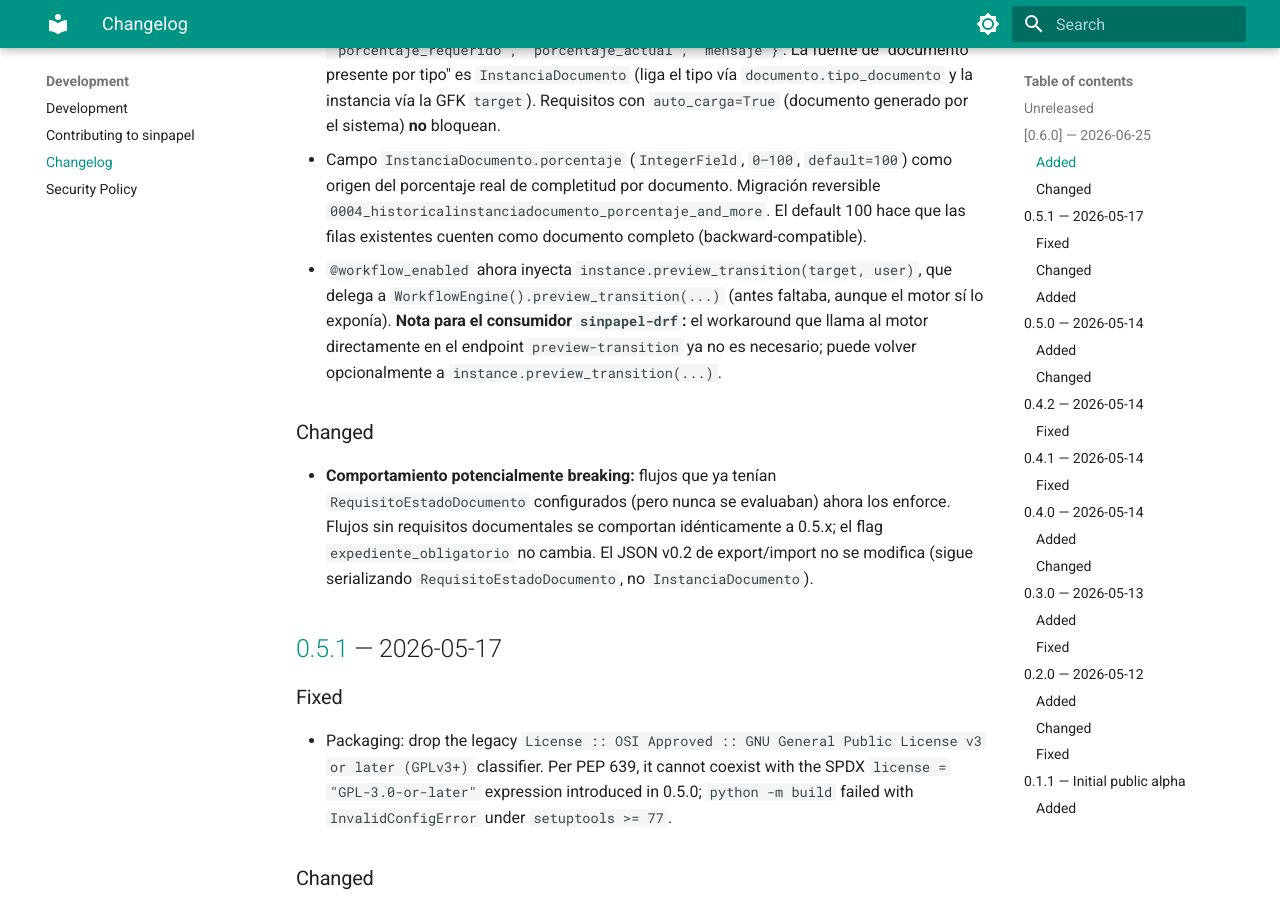
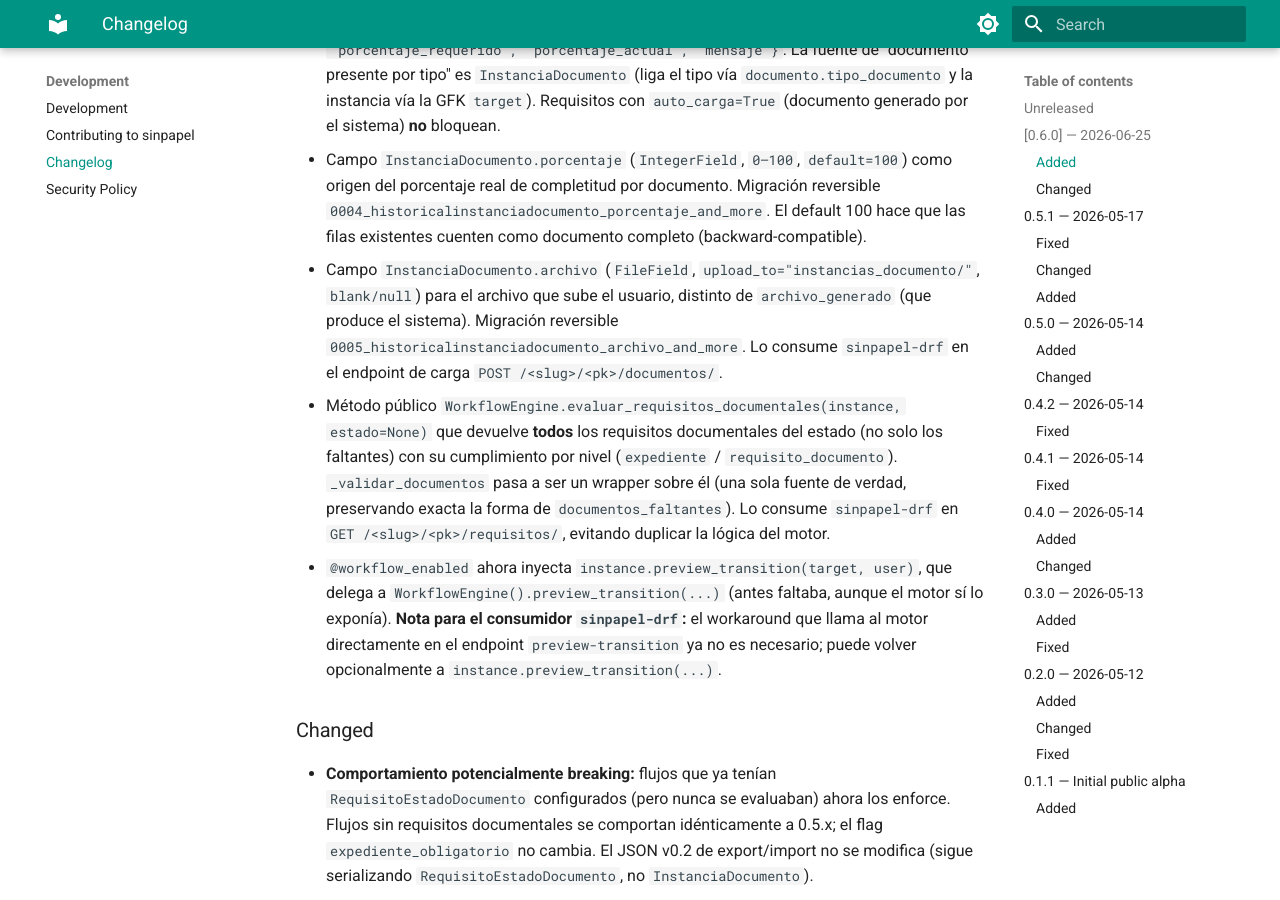
Before and after one commit to aprendomx/sinpapel, an MkDocs documentation site: the page built from docs/development/changelog.md, in a window 1280 px wide and 900 px high, scrolled down 675 px. Built offline with MkDocs 1.6.1 and Material for MkDocs 9.7.7, drawn with Linux system fonts in a browser that asks for light colours.

Commit message:
docs: changelog 0.6.0 — campo archivo + evaluar_requisitos_documentales

```diff
--- a/docs/development/changelog.md
+++ b/docs/development/changelog.md
@@ -28,6 +28,17 @@ and this project adheres to [Semantic Versioning](https://semver.org/spec/v2.0.0
   reversible `0004_historicalinstanciadocumento_porcentaje_and_more`. El default
   100 hace que las filas existentes cuenten como documento completo
   (backward-compatible).
+- Campo `InstanciaDocumento.archivo` (`FileField`, `upload_to="instancias_documento/"`,
+  `blank/null`) para el archivo que sube el usuario, distinto de `archivo_generado`
+  (que produce el sistema). Migración reversible
+  `0005_historicalinstanciadocumento_archivo_and_more`. Lo consume `sinpapel-drf`
+  en el endpoint de carga `POST /<slug>/<pk>/documentos/`.
+- Método público `WorkflowEngine.evaluar_requisitos_documentales(instance, estado=None)`
+  que devuelve **todos** los requisitos documentales del estado (no solo los
+  faltantes) con su cumplimiento por nivel (`expediente` / `requisito_documento`).
+  `_validar_documentos` pasa a ser un wrapper sobre él (una sola fuente de verdad,
+  preservando exacta la forma de `documentos_faltantes`). Lo consume `sinpapel-drf`
+  en `GET /<slug>/<pk>/requisitos/`, evitando duplicar la lógica del motor.
 - `@workflow_enabled` ahora inyecta `instance.preview_transition(target, user)`,
   que delega a `WorkflowEngine().preview_transition(...)` (antes faltaba, aunque
   el motor sí lo exponía). **Nota para el consumidor `sinpapel-drf`:** el
```
